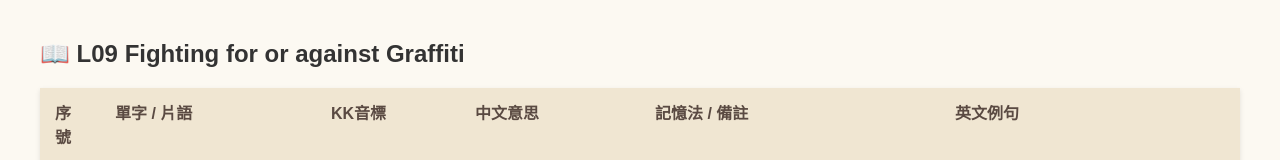
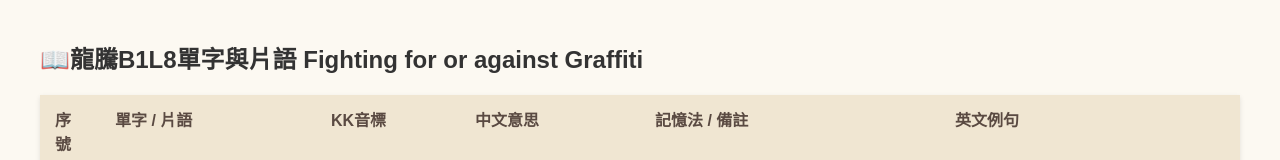
Before and after one commit to theylllab/LT_B1_Vocab_Review, a plain HTML site: page B1L9 VOC.html in a window 1280 px wide. Shown: the top 160 px of the page. Drawn offline with Linux system fonts and the light colour scheme.

Commit message:
Update B1L9 VOC.html

```diff
--- a/B1L9 VOC.html
+++ b/B1L9 VOC.html
@@ -3,7 +3,7 @@
 <head>
   <meta charset="UTF-8">
   <meta name="viewport" content="width=device-width, initial-scale=1.0">
-  <title>B1L9 Fighting for or against Graffiti 單字與片語 </title>
+  <title> 龍騰B1L9單字與片語 </title>
   <style>
     body {
       font-family: "Microsoft JhengHei", sans-serif;
@@ -204,7 +204,7 @@
 <body>
 
 <div class="container">
-  <h2>📖 L09 Fighting for or against Graffiti</h2>
+  <h2>📖龍騰B1L8單字與片語 Fighting for or against Graffiti</h2>
   <div class="table-wrapper">
     <table>
       <thead>
```
